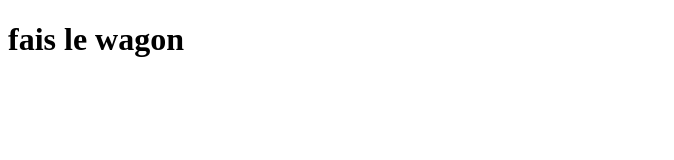
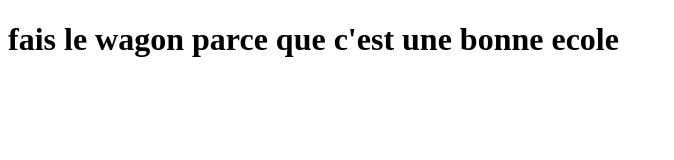
Before and after one commit to Raphaelzimeray/site-wagon, a plain HTML site: page index.html in a window 1280 px wide. Shown: the whole page, without its empty margins (0-674 px from the left). Drawn offline with Linux system fonts and the light colour scheme.

Commit message:
Update index.html

```diff
--- a/index.html
+++ b/index.html
@@ -4,7 +4,7 @@
 </head>
 <body>
 	<h1>
-		fais le wagon
+		fais le wagon parce que c'est une bonne ecole
 	</h1>
 </body>
 </html>
```
